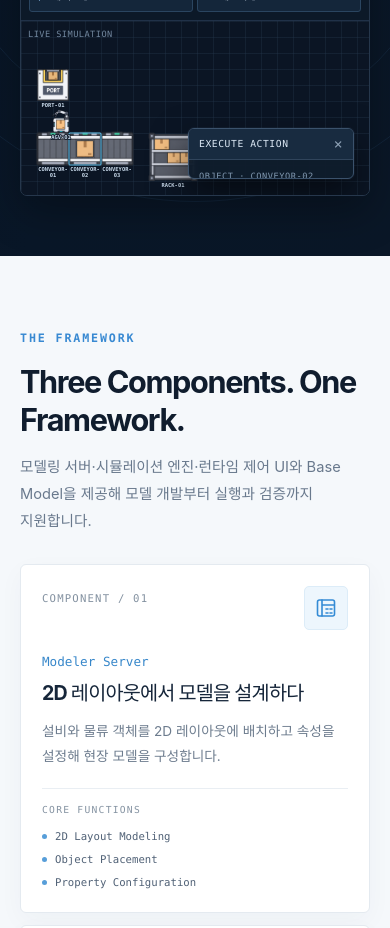
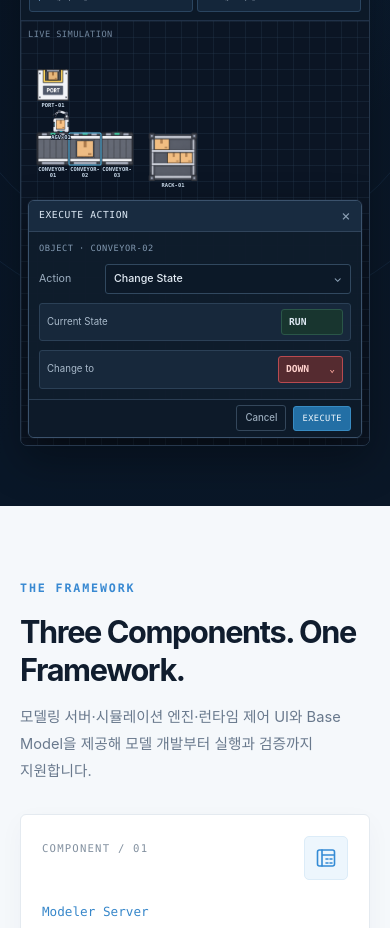
Before and after one commit to kkh3868/My_Portfolio, a React (Vite) app: page / in a window 390 px wide. Shown: the part 1200-2128 px from the top of the page. Built offline with nearby package versions, Linux system fonts and the light colour scheme.

Commit message:
[Fix] Execute Action 창의 모바일 잘리는 현상 수정

```diff
--- a/src/App.css
+++ b/src/App.css
@@ -3015,9 +3015,10 @@
   }
 
   .runtime-action-dialog {
-    width: calc(50% - 8px);
-    top: 62%;
-    left: 48%;
+    width: 100%;
+    position: relative;
+    inset: auto;
+    margin-top: 12px;
   }
 
   .simulation-screen__footer > span:last-child {
```
